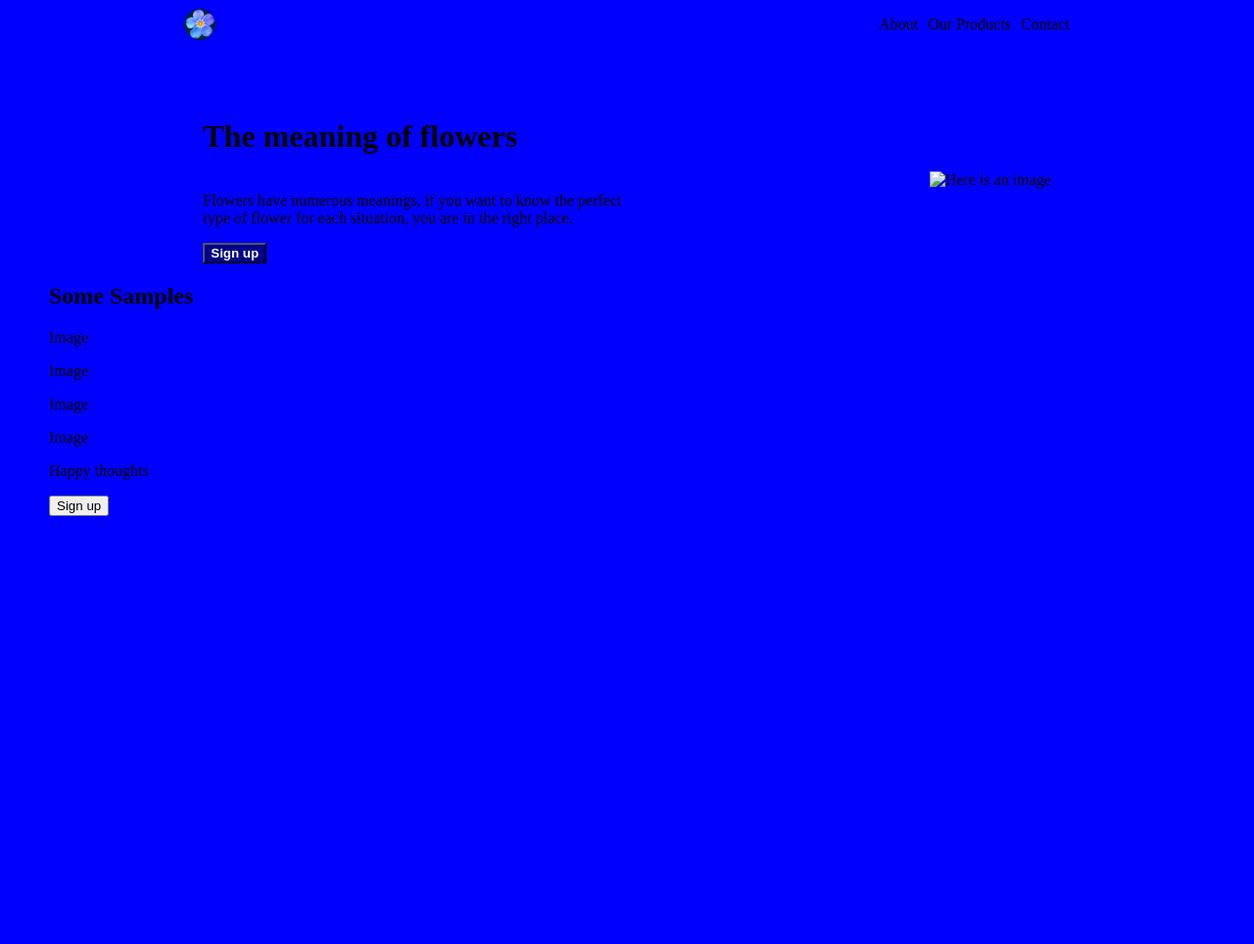
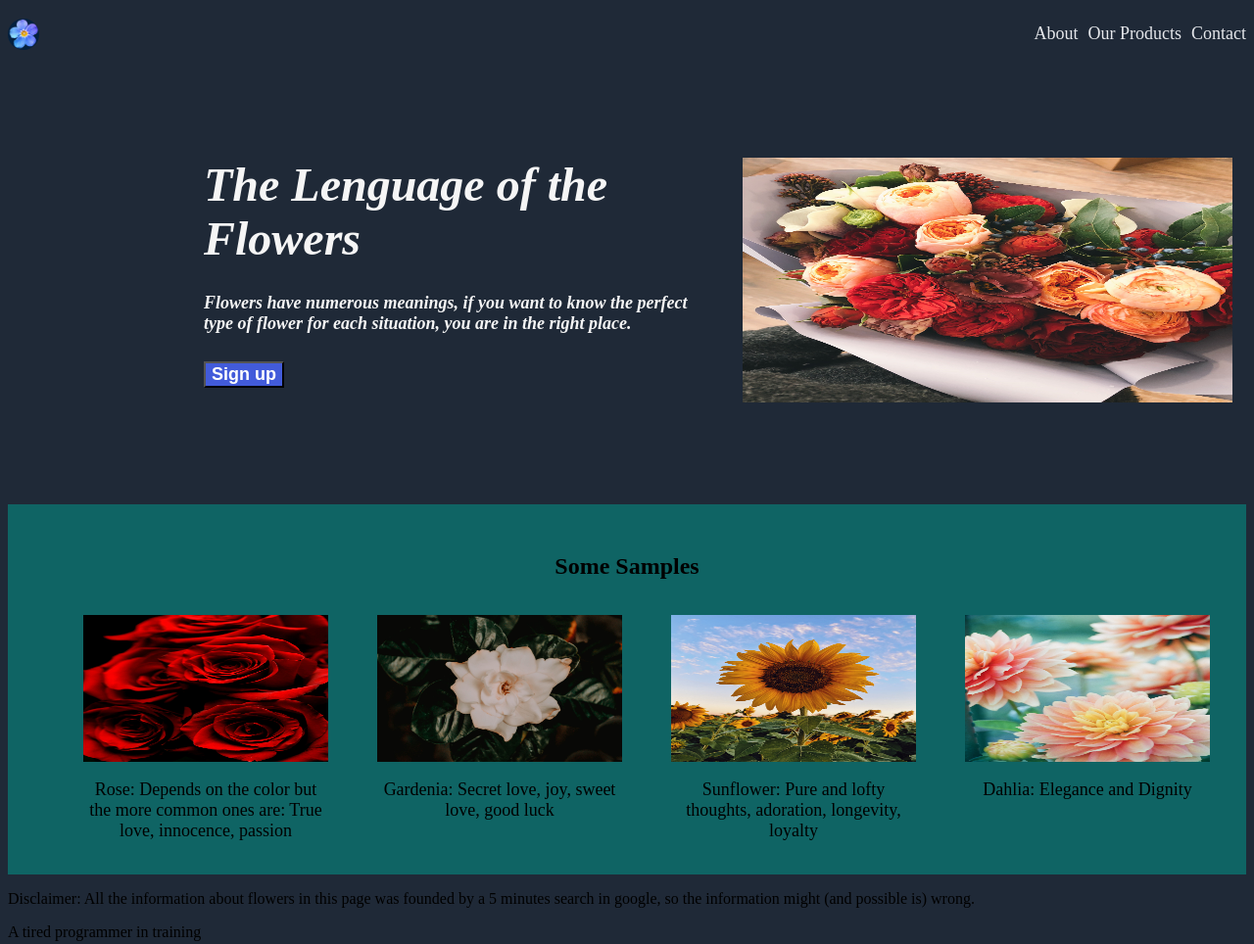
Before and after one commit to Pab-83/Odin_landing_page, a plain HTML site: page index.html in a window 1280 px wide. Shown: the top 964 px of the page at 98% size. Before the commit the page ends 800 px from the top, so only its background shows below. Drawn offline with Linux system fonts and the light colour scheme.

Commit message:
add more images and more style

```diff
--- a/index.html
+++ b/index.html
@@ -19,30 +19,48 @@
 
     <div class="main">
         <div class="left_main">
-            <h1 id="title">The meaning of flowers</h1>
+            <h1 id="title">The Lenguage of the Flowers</h1>
             <p>
-                Flowers have numerous meanings, if you want to know the perfect<br>
+                Flowers have numerous meanings, if you want to know the perfect
                 type of flower for each situation, you are in the right place.
             </p>
             <button>Sign up</button>
         </div>
         <div class="image_container">
-            <img src="placeholder" alt="Here is an image" width="500" height="600">
+            <img src="./images/bouquet.jpg" alt="A bouquet of flowers" width=500 height=250>
         </div>
     </div>
 
 
     <div class="contents">
         <h2>Some Samples</h2>
-        <p>Image</p>
-        <p>Image</p>
-        <p>Image</p>
-        <p>Image</p>
+        <ol class="images_descriptions">
+            <li>
+                <img src="./images/rose.jpg" alt="Rose" width=250 height=150>
+                <p>Rose: Depends on the color but the more common ones are: True love, innocence, passion</p>
+            </li>
+            <li>
+                <img src="./images/gardenia.jpg" alt="Gardenia" width=250 height=150>
+                <p>Gardenia: Secret love, joy, sweet love, good luck</p>
+            </li>
+            <li>
+                <img src="./images/girasol.jpg" alt="Sunflower" width=250 height=150>
+                <p>Sunflower: Pure and lofty thoughts, adoration, longevity, loyalty</p>
+            </li>
+            <li>
+                <img src="./images/dalia.jpg" alt="Dahlia" width=250 height=150>
+                <p>Dahlia: Elegance and Dignity</p>
+            </li>
+        </ol>
     </div>
 
     <div class="quotes">
     </div>
-        <p>Happy thoughts</p>
+        <p>
+            Disclaimer: All the information about flowers in this page was founded by a 5 minutes search
+            in google, so the information might (and possible is) wrong.
+        </p>
+        <p class="author">A tired programmer in training</p>
     </div>
 
     <button>Sign up</button>
--- a/style.css
+++ b/style.css
@@ -1,20 +1,17 @@
 body {
-    background-color: blue;
-    margin-left : 50px;
-    margin-right: 50px;
-    margin-top: 0;
+    background-color: #1F2937;
 }
 
 .header{
     display: flex;
     align-items: center;
-    justify-content: space-around;
-    gap: 350px;
-    margin-bottom: 50px;
+    justify-content: space-between;
+    margin-bottom: 100px;
 }
 
 .header img {
     border-radius: 50%;
+    align-self: center;
 }
 
 
@@ -22,32 +19,94 @@
     display: flex;
     list-style: none;
     align-items: center;
-    justify-content: start;
+    gap: 10px;
 }
 
 .navigation li {
-    margin-left: 10px
-
+    color: #E5E7EB;
+    font-size: 18px;
+    font-weight: 500;
 }
 
 .main {
     display: flex;
-    align-items: center;
-    justify-content: space-around;
+    align-items: start;
+    justify-items: center;
+    gap: 50px;
+    margin-bottom: 100px;
 }
 
 .main .left_main {
     display: flex;
     flex-direction: column;
+    justify-content: start;
+    gap: 10px;
+    margin-left: 200px;
 }
 
-.left_main p{
+.left_main #title{
+    font-weight: bolder;
+    font-style: oblique;
+    font-size: 48px;
+    width: 500px;
+    text-align: left;
+    color: whitesmoke;
+    margin: 0;
+}
+
+.left_main p {
+    font-style: italic;
+    font-weight: 800;
+    font-size: 18px;
+    text-align: left;
+    color: whitesmoke;
+    width: 500px;
 }
 
 .main button {
     width: fit-content;
     height: auto;
-    background-color: darkblue;
+    background-color: #425BDA;
     color: white;
     font-weight: bolder;
+    font-size: 18px;
 }
+
+.main .images_container {
+    display: flex;
+    align-items: center;
+    justify-content: center;
+}
+
+.contents {
+    display: flex;
+    background-color: rgb(15, 100, 100);
+    flex-direction: column;
+    align-items: center;
+    justify-content: center;
+}
+
+.contents h2 {
+    display: flex;
+    align-self: center;
+    margin-top: 50px;
+}
+
+.images_descriptions {
+    display: flex;
+    list-style: none;
+    align-items: flex-start;
+    gap: 50px;
+}
+
+.images_descriptions li{
+    display: flex;
+    flex-direction: column;
+}
+
+.images_descriptions li p {
+    display: block;
+    text-align: center;
+    font-size: 18px;
+    width: 250px;
+}
```
Also changed, not shown: images/bouquet.jpg (added), images/dalia.jpg (added), images/gardenia.jpg (added), images/girasol.jpg (added), images/rose.jpg (added), 5 other files.
